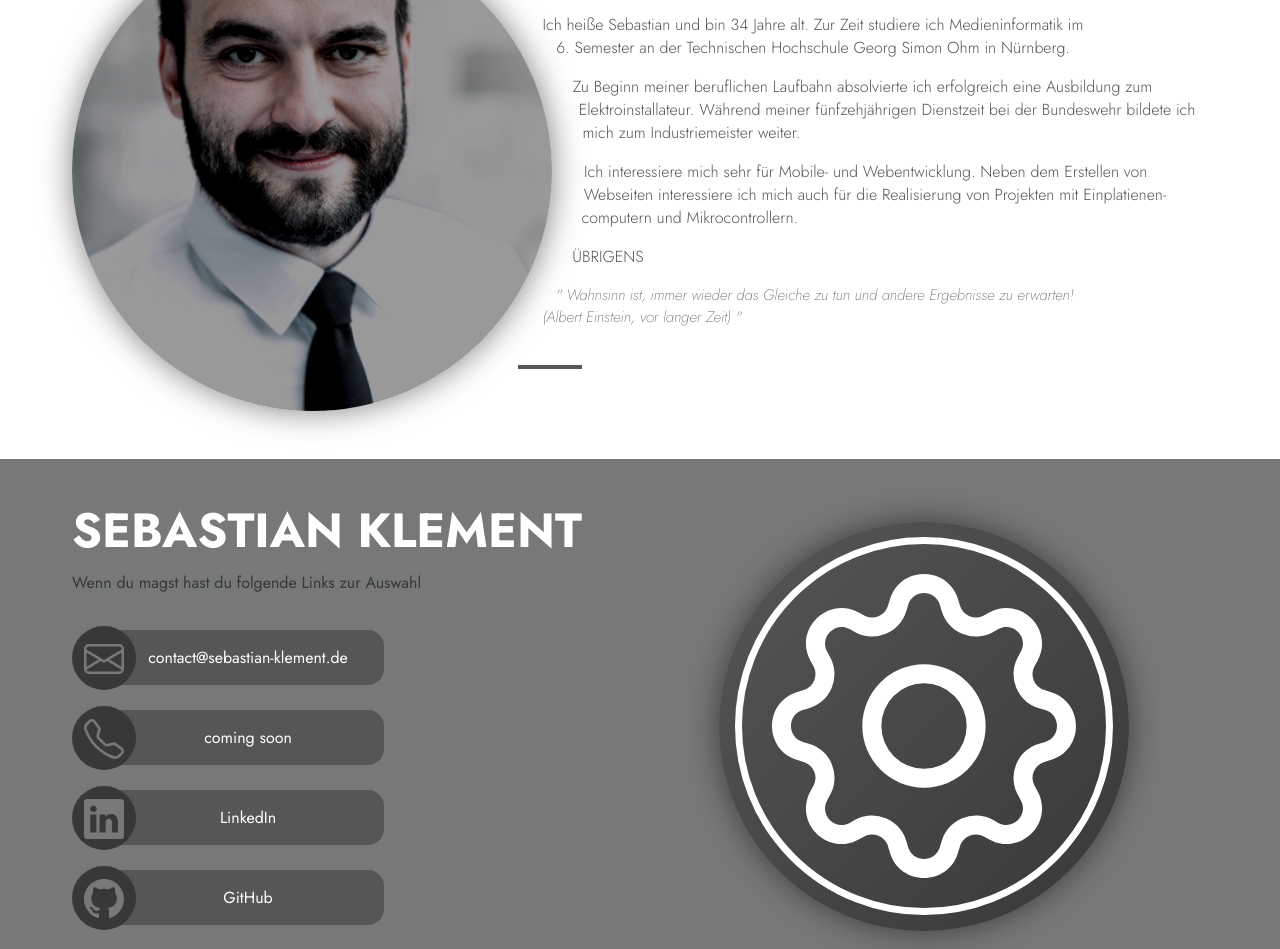
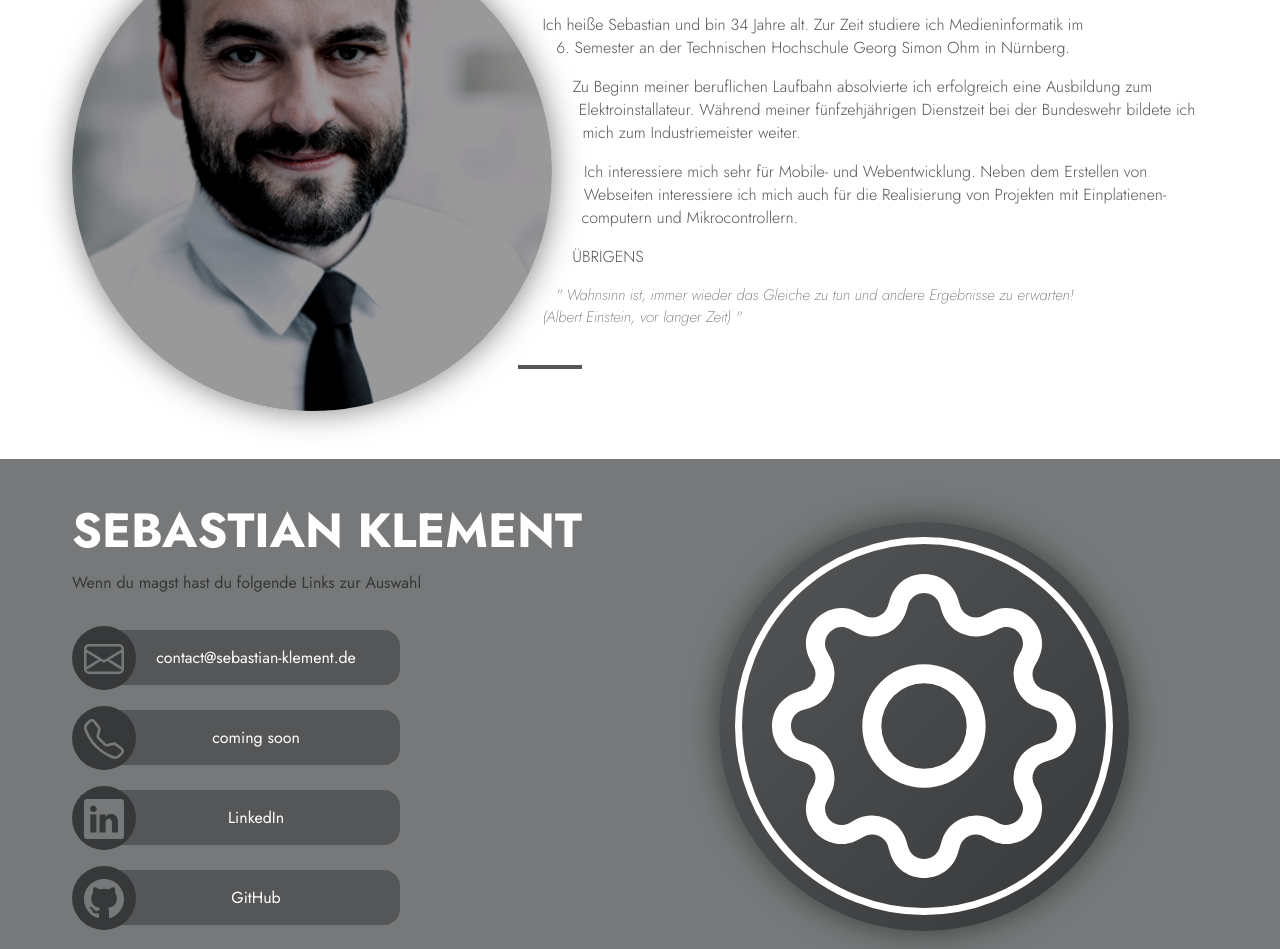
Before and after one commit to Sebastian-Klement/MyFirstWebSite, a plain HTML site: page bewerbung/index.html in a window 1280 px wide. Shown: the part 1445-2394 px from the top of the page. Drawn offline with Linux system fonts and the light colour scheme.

Commit message:
button angepasst

```diff
--- a/bewerbung/styles/layout/_footer.scss
+++ b/bewerbung/styles/layout/_footer.scss
@@ -76,7 +76,7 @@
   top: 0.3rem;
   left: 2.5rem;
   z-index: 1;
-  width: 17rem;
+  width: 18rem;
   text-align: center;
 
   &:hover {
```
Also changed, not shown: bewerbung/dist/main.css.
